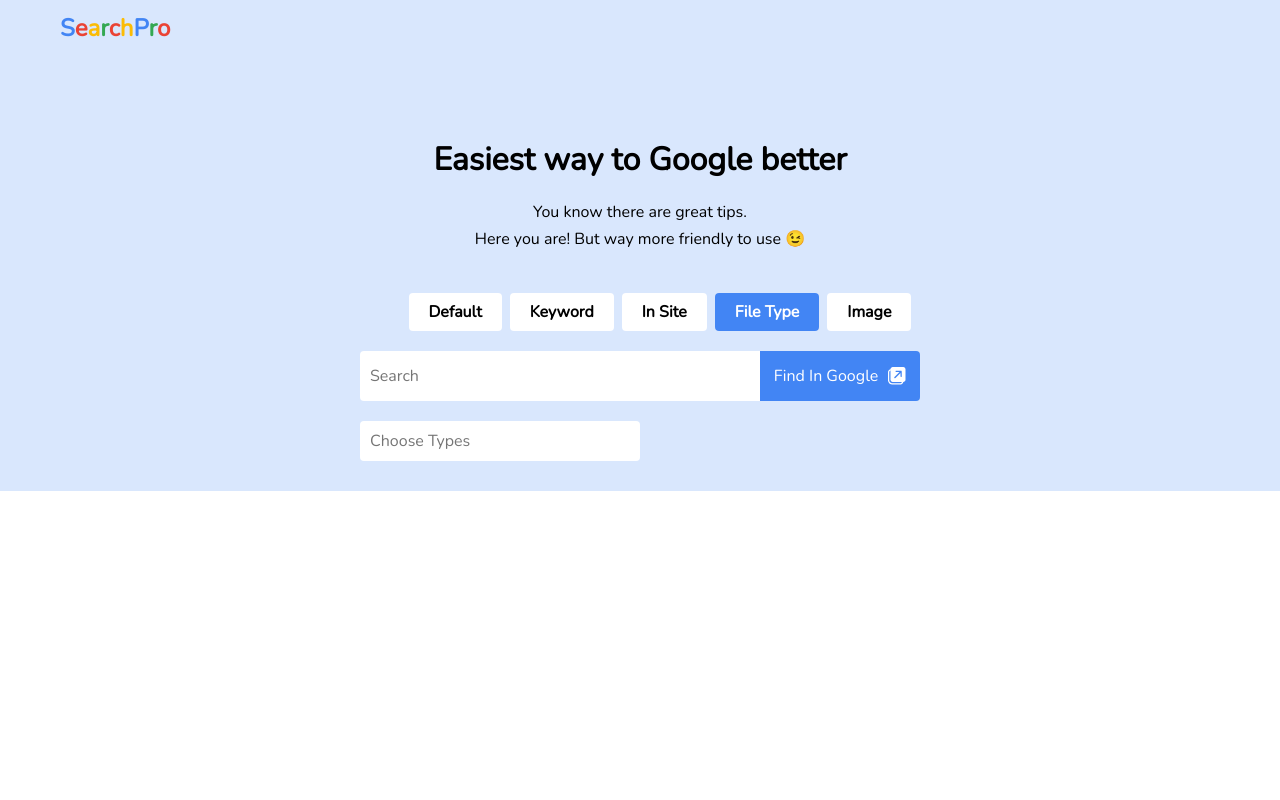
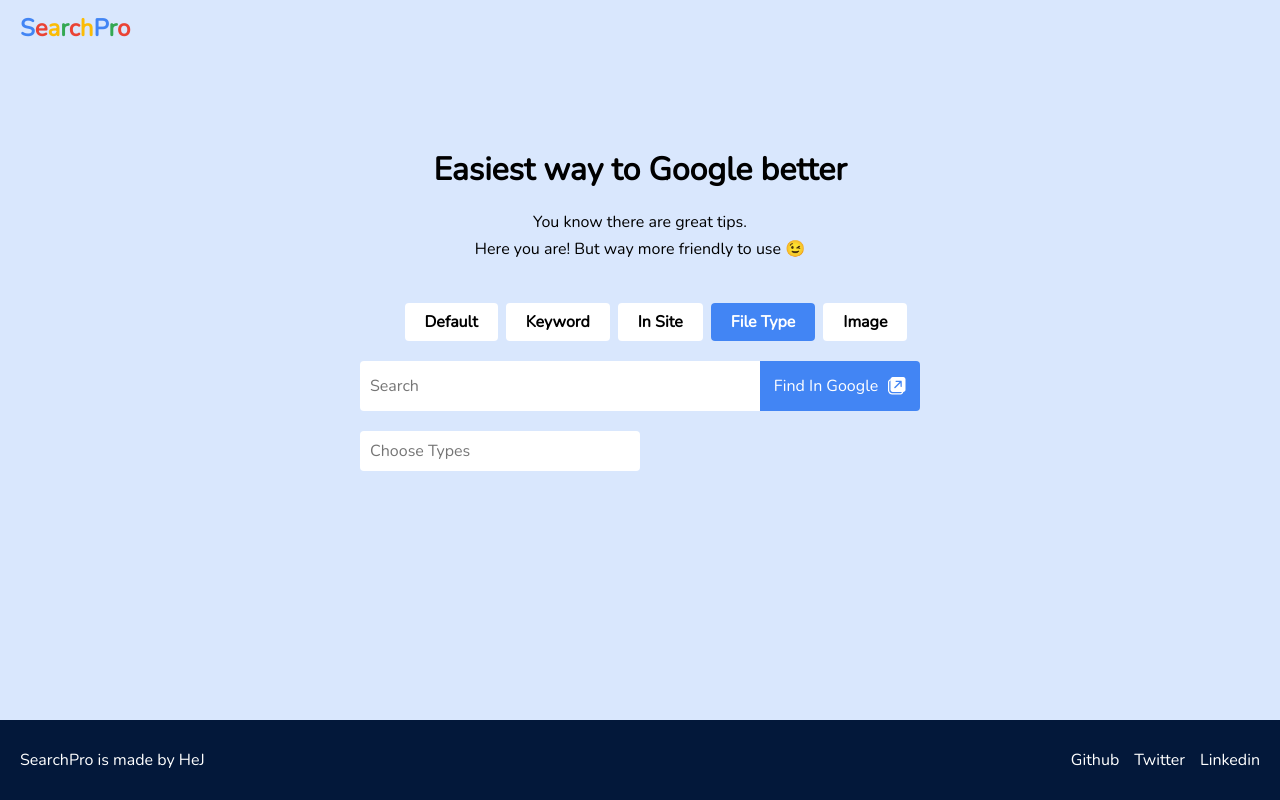
Before and after one commit to hjplumtree/google-search-pro, a React (Create React App) app: page /filetype in a window 1280 px wide. Built offline with nearby package versions, Linux system fonts and the light colour scheme.

Commit message:
Update styles

```diff
--- a/src/App.css
+++ b/src/App.css
@@ -1,5 +1,4 @@
 .container {
-  width: clamp(600px, 100%, 1200px);
+  width: clamp(0, 100%, 600px);
   margin: 0 auto;
-  padding: 10px 20px;
 }
--- a/src/App.js
+++ b/src/App.js
@@ -6,6 +6,7 @@ import { BrowserRouter } from "react-router-dom";
 import Logo from "./components/Logo";
 import SearchContainer from "./components/SearchContainer";
 import Header from "./components/Header";
+import Footer from "./components/Footer";
 
 function App() {
   return (
@@ -14,6 +15,7 @@ function App() {
         <Logo />
         <Header />
         <SearchContainer />
+        <Footer />
       </BrowserRouter>
     </div>
   );
--- /dev/null
+++ b/src/components/Footer.css
@@ -0,0 +1,25 @@
+.footer {
+  position: absolute;
+  bottom: 0;
+  width: 100%;
+  height: 80px;
+  background-color: var(--main-color-dark);
+  color: var(--white);
+  padding: 0 20px;
+  display: flex;
+  justify-content: space-between;
+  align-items: center;
+}
+
+.footer__contact > ul {
+  display: flex;
+}
+
+.footer__contact a {
+  text-decoration: none;
+  color: var(--white);
+}
+
+.footer__contact li + li {
+  margin-left: 15px;
+}
--- /dev/null
+++ b/src/components/Footer.js
@@ -0,0 +1,42 @@
+import "./Footer.css";
+
+export default function Footer() {
+  return (
+    <footer className="footer">
+      <div className="footer__mete">
+        <p>SearchPro is made by HeJ</p>
+      </div>
+      <div className="footer__contact">
+        <ul>
+          <li>
+            <a
+              target="_blank"
+              rel="noreferrer"
+              href="https://github.com/hjplumtree"
+            >
+              Github
+            </a>
+          </li>
+          <li>
+            <a
+              target="_blank"
+              rel="noreferrer"
+              href="https://twitter.com/hjplumtree"
+            >
+              Twitter
+            </a>
+          </li>
+          <li>
+            <a
+              target="_blank"
+              rel="noreferrer"
+              href="https://www.linkedin.com/in/he-j-lee-a2620413b/"
+            >
+              Linkedin
+            </a>
+          </li>
+        </ul>
+      </div>
+    </footer>
+  );
+}
--- a/src/components/Logo.css
+++ b/src/components/Logo.css
@@ -1,5 +1,7 @@
 .logo h1 a {
   text-decoration: none;
+  padding: 10px 20px;
+  display: inline-block;
 }
 
 .logo .blue {
--- a/src/components/Navigator.css
+++ b/src/components/Navigator.css
@@ -1,15 +1,13 @@
 .navi ul {
   display: flex;
+  flex-wrap: wrap;
+  gap: 10px 0;
 }
 
 .navi li {
-  list-style-type: none;
-  background-color: #fff;
+  background-color: var(--white);
   border-radius: 4px;
-}
-
-.navi li + li {
-  margin-left: 8px;
+  margin-right: 8px;
 }
 
 .navi li a {
@@ -22,6 +20,6 @@
 
 .navi li a.active {
   background-color: var(--main-color);
-  color: #fff;
+  color: var(--white);
   border-radius: 4px;
 }
--- a/src/components/SearchRoutes.css
+++ b/src/components/SearchRoutes.css
@@ -34,7 +34,7 @@
 .search-bar__basic button[type="submit"] {
   border: none;
   background-color: var(--main-color);
-  color: #fff;
+  color: var(--white);
   display: flex;
   align-items: center;
   justify-content: center;
@@ -55,7 +55,7 @@
 .search-bar__basic .search-bar__delete {
   min-width: 50px;
   border: none;
-  color: #fff;
+  color: var(--white);
   background-color: var(--main-color);
 }
 
@@ -84,14 +84,14 @@
 .search-bar__additional .search-bar__add-keyword {
   margin-top: 20px;
   height: 40px;
-  color: #fff;
+  color: var(--white);
   background-color: var(--main-color);
   border: none;
   border-radius: 4px;
 }
 
 .search-bar__additional .search-bar__add-keyword:disabled {
-  color: #fff;
+  color: var(--white);
   background-color: var(--main-color-opacity);
   cursor: not-allowed;
 }
--- a/src/index.css
+++ b/src/index.css
@@ -2,9 +2,11 @@
 :root {
   --main-color: #4285f4;
   --main-color-opacity: rgba(66, 133, 244, 0.2);
+  --main-color-dark: #03183a;
   --green: #34a853;
   --red: #ea4335;
   --yellow: #fbbc05;
+  --white: #fff;
 }
 
 * {
@@ -13,6 +15,9 @@
 
 #root {
   background: var(--main-color-opacity);
+  position: relative;
+  width: 100%;
+  height: 100%;
 }
 
 input[type="button"],
--- a/src/reset.css
+++ b/src/reset.css
@@ -67,3 +67,11 @@ h6 {
 #__next {
   isolation: isolate;
 }
+
+/*
+  10. Remove list style type
+*/
+
+li {
+  list-style: none;
+}
```
